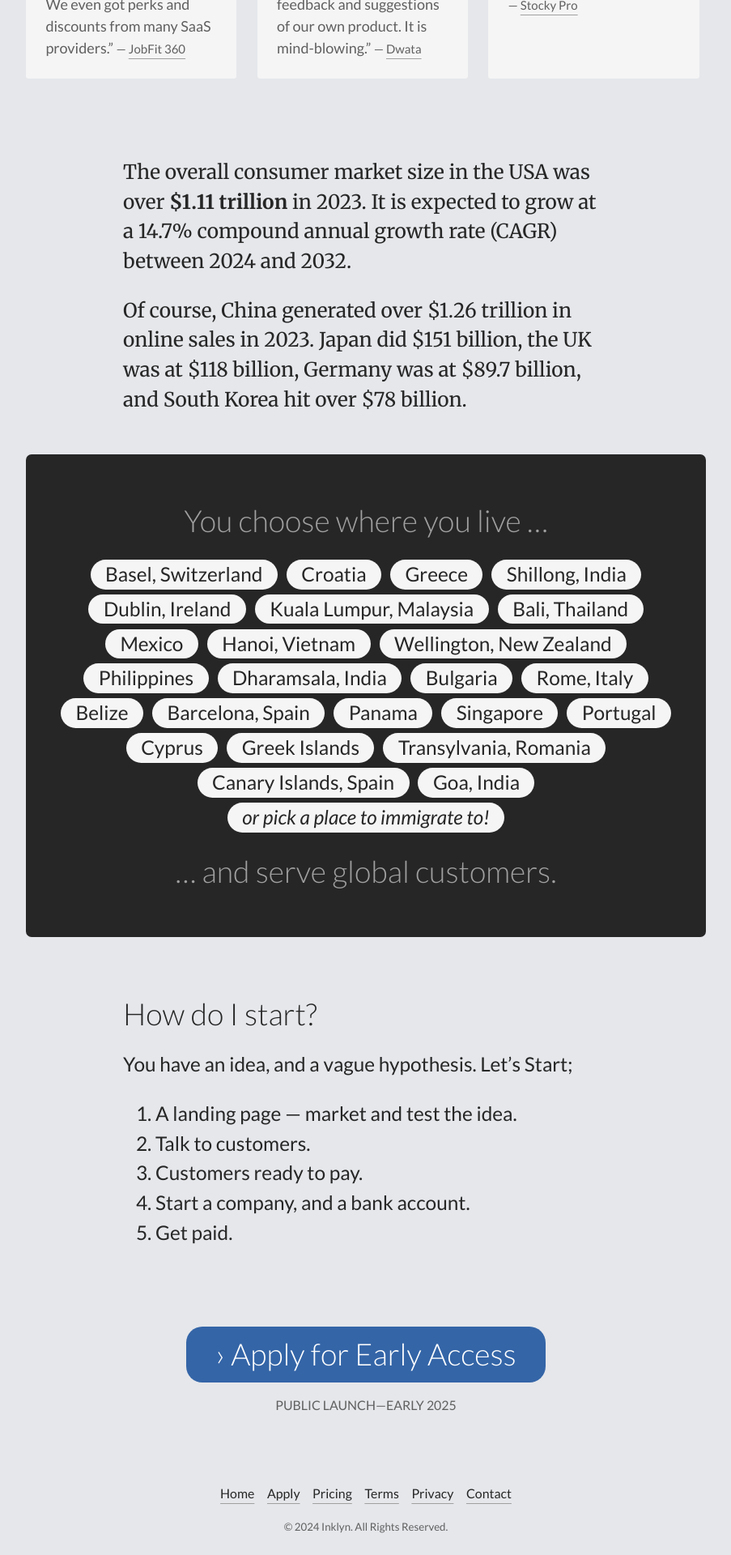
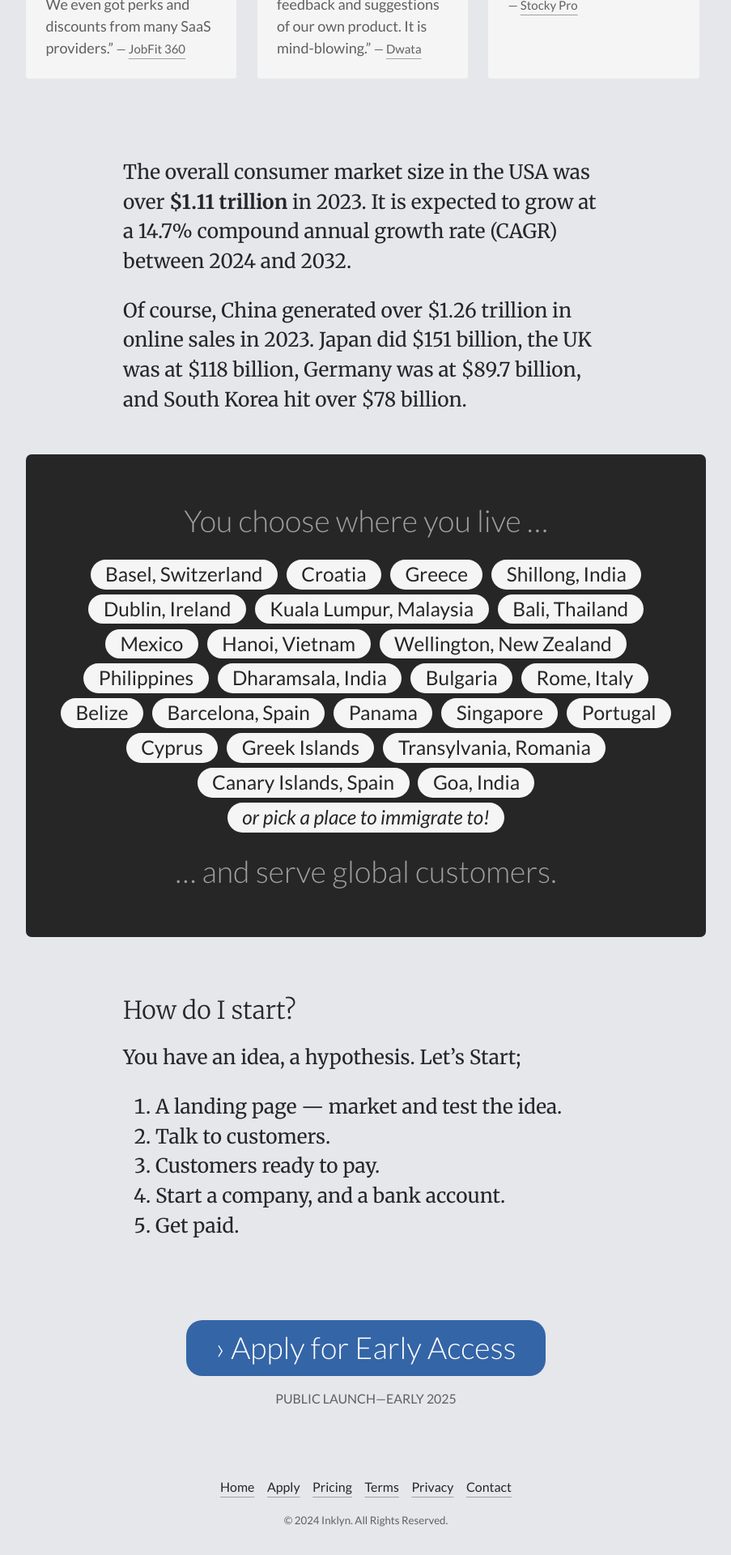
Before and after one commit to Inklyn/inklyn.com, a Jekyll site: the page built from index.html, in a window 1280 px wide. Shown: the part 1760-3680 px from the top of the page at 81% size, without its empty margins (188-1091 px from the left). Built offline with Jekyll 4.4.1, drawn with Linux system fonts in a browser that asks for light colours.

Commit message:
How do I Start?

```diff
--- a/_includes/css/layout.css
+++ b/_includes/css/layout.css
@@ -182,6 +182,7 @@ site-market span {
 /* START */
 module-start {
   max-width: var(--body-width-small);
+  font-family: var(--font-family-alt);
   font-size: var(--step-0);
 }
 
@@ -189,5 +190,5 @@ module-start h3 {
   margin: var(--space-s) 0;
   padding: 0;
   font-weight: var(--font-weight-low);
-  font-size: var(--step-2);
+  font-size: var(--step-1);
 }
--- a/_includes/start.html
+++ b/_includes/start.html
@@ -1,7 +1,7 @@
 <module-start>
 	<h3>How do I start?</h3>
 	<p>
-		You have an idea, and a vague hypothesis. Let’s Start;
+		You have an idea, a hypothesis. Let’s Start;
 	</p>
 	<p>
 		<ol>
```
